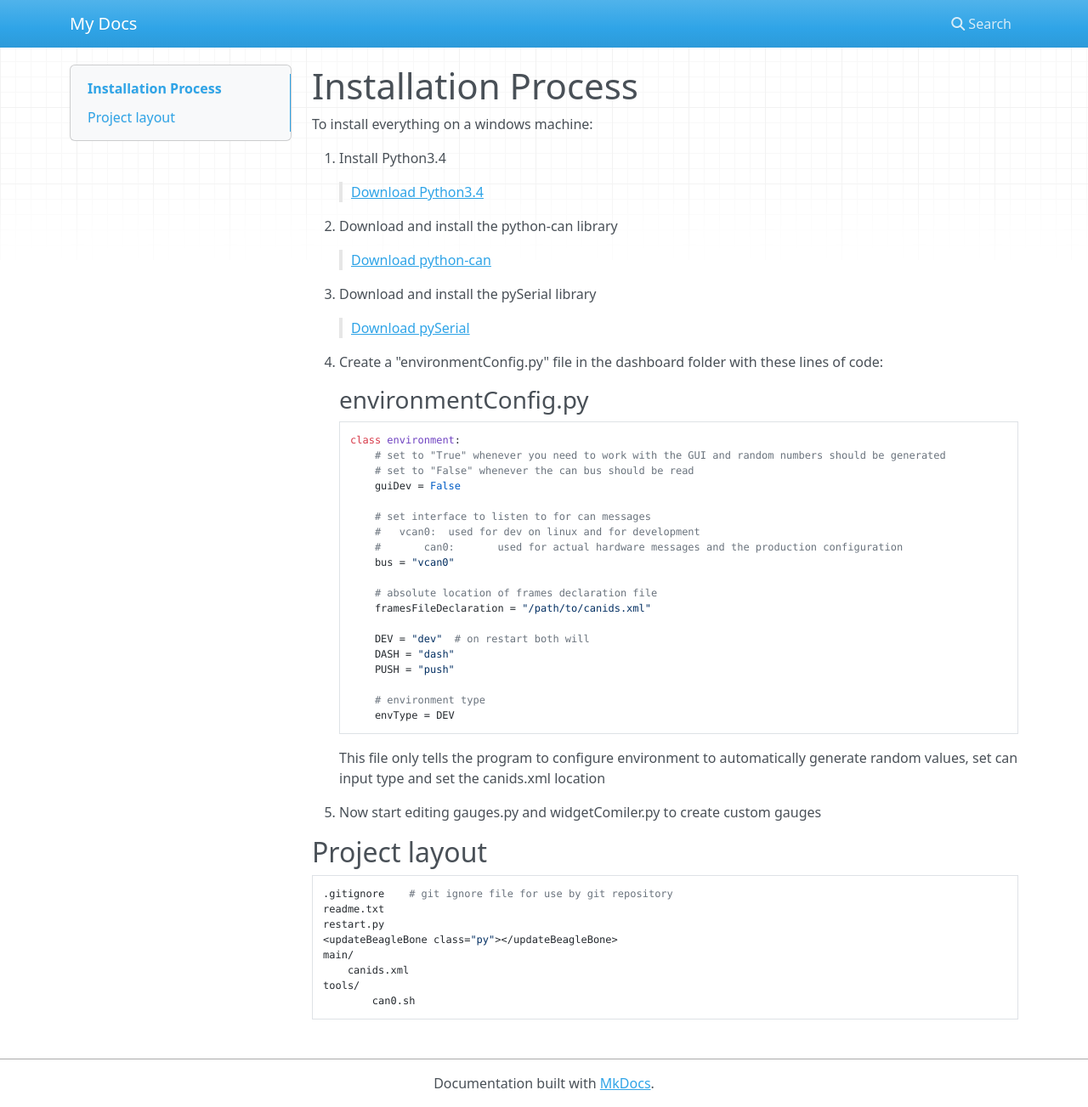
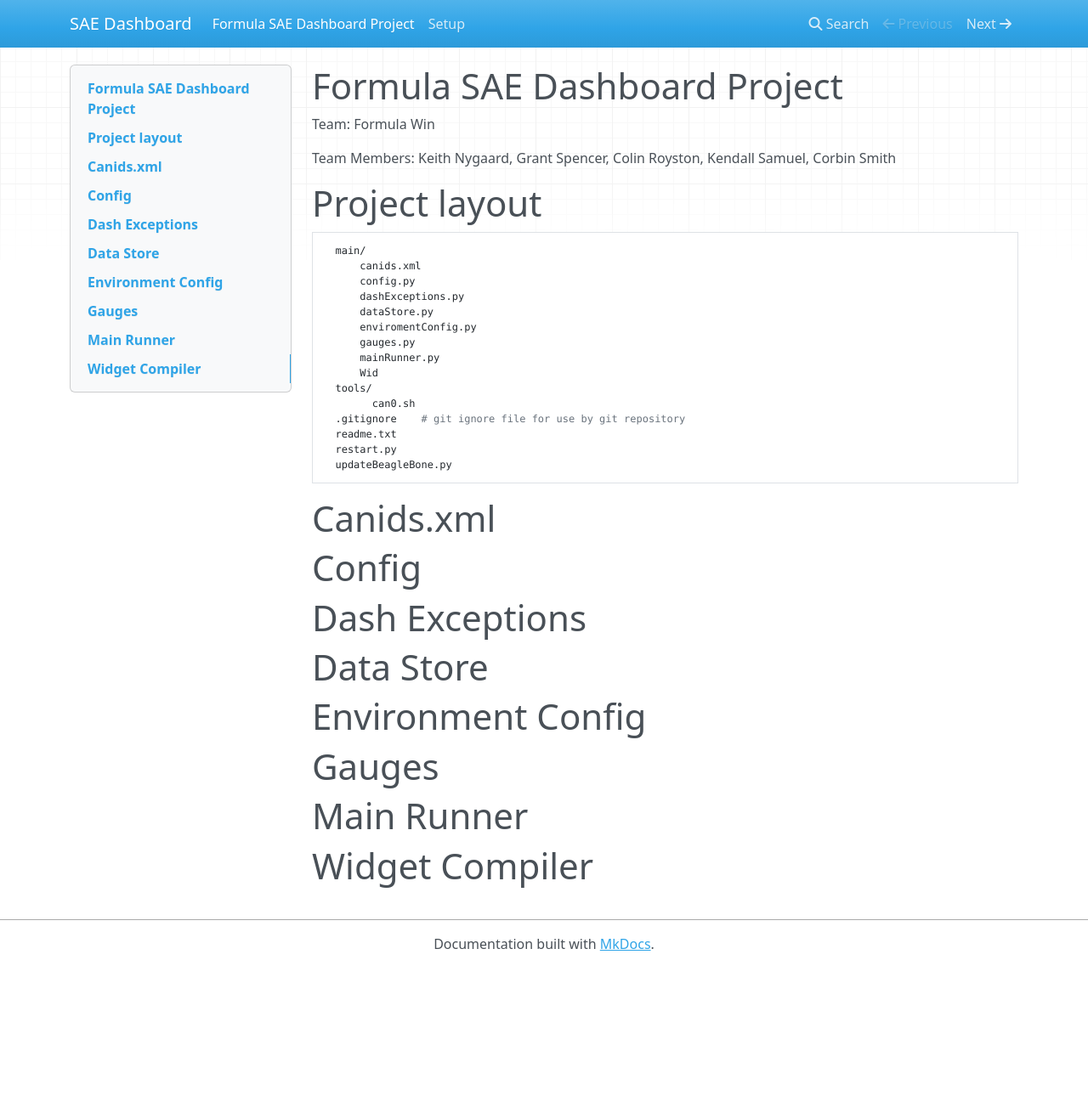
Before and after one commit to kdraagyn/SAEDashboard, an MkDocs documentation site: the page built from docs/docs/index.md, in a window 1280 px wide and 1303 px high. Shown: the whole window at 85% size. Built offline with MkDocs 1.6.1, drawn with Linux system fonts in a browser that asks for light colours; nearby versions of some CDN libraries.

```diff
--- a/docs/docs/index.md
+++ b/docs/docs/index.md
@@ -1,50 +1,31 @@
-# Installation Process
+#Formula SAE Dashboard Project
 
-To install everything on a windows machine:
+Team: Formula Win
 
-1. Install Python3.4
-		</br><blockquote><a href="https://www.python.org/downloads/release/python-340/">Download Python3.4</a></blockquote>
+Team Members: Keith Nygaard, Grant Spencer, Colin Royston, Kendall Samuel, Corbin Smith
 
-2. Download and install the python-can library
-		</br><blockquote><a href="https://bitbucket.org/hardbyte/python-can/downloads">Download python-can</a></blockquote>
+# Project layout
+	  main/
+	      canids.xml
+	      config.py
+	      dashExceptions.py
+	      dataStore.py
+	      enviromentConfig.py
+	      gauges.py
+	      mainRunner.py
+	      Wid
+	  tools/
+	  		can0.sh
+	  .gitignore    # git ignore file for use by git repository
+	  readme.txt
+	  restart.py
+	  updateBeagleBone.py
 
-3. Download and install the pySerial library
-		</br><blockquote><a href="https://pypi.python.org/pypi/pyserial/2.7">Download pySerial</a></blockquote>
-
-4. Create a "environmentConfig.py" file in the dashboard folder with these lines of code:
-
-	###environmentConfig.py
-		class environment:
-			# set to "True" whenever you need to work with the GUI and random numbers should be generated
-			# set to "False" whenever the can bus should be read
-			guiDev = False
-
-			# set interface to listen to for can messages
-			# 	vcan0: 	used for dev on linux and for development
-			#		can0:		used for actual hardware messages and the production configuration
-			bus = "vcan0"
-
-			# absolute location of frames declaration file
-			framesFileDeclaration = "/path/to/canids.xml"
-
-			DEV = "dev"  # on restart both will
-			DASH = "dash"
-			PUSH = "push"
-
-			# environment type
-			envType = DEV
-
-	This file only tells the program to configure environment to automatically generate random values, set can input type and set the canids.xml location
-
-5. Now start editing gauges.py and widgetComiler.py to create custom gauges
-
-## Project layout
-
-    .gitignore    # git ignore file for use by git repository
-    readme.txt
-    restart.py
-    <updateBeagleBone class="py"></updateBeagleBone>
-    main/
-        canids.xml
-    tools/
-    		can0.sh
+#Canids.xml
+#Config
+#Dash Exceptions
+#Data Store
+#Environment Config
+#Gauges
+#Main Runner
+#Widget Compiler
--- a/docs/mkdocs.yml
+++ b/docs/mkdocs.yml
@@ -1 +1,2 @@
-site_name: My Docs
+site_name: SAE Dashboard
+use_directory_urls: false
```
Also changed, not shown: docs/docs/setup.md (added, +111 -0 lines), docs/site/404.html, docs/site/index.html, docs/site/setup/index.html (added).
